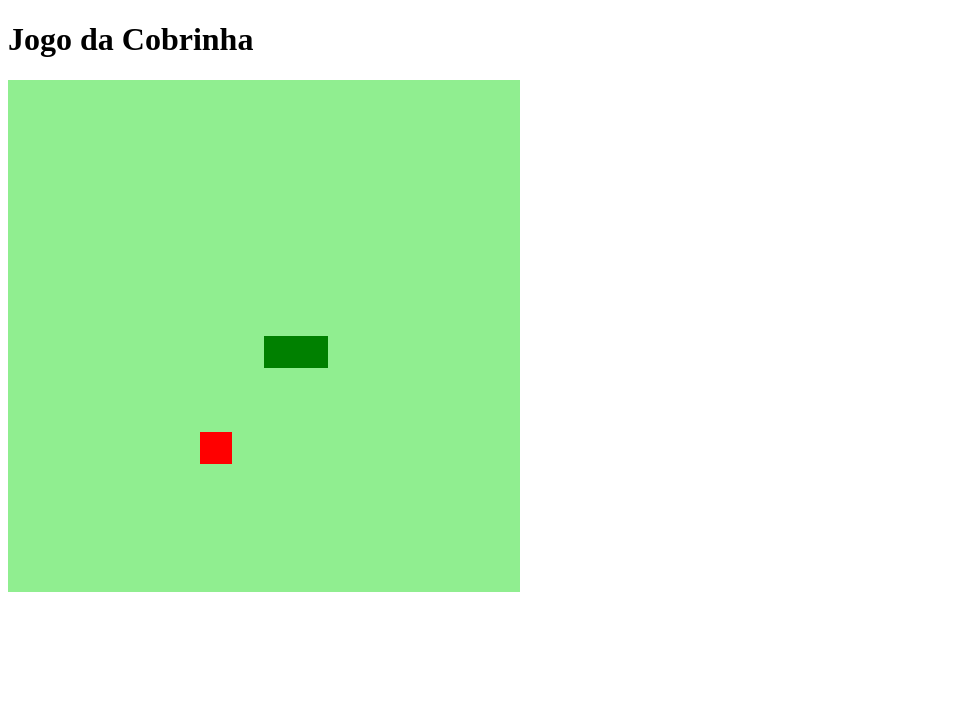
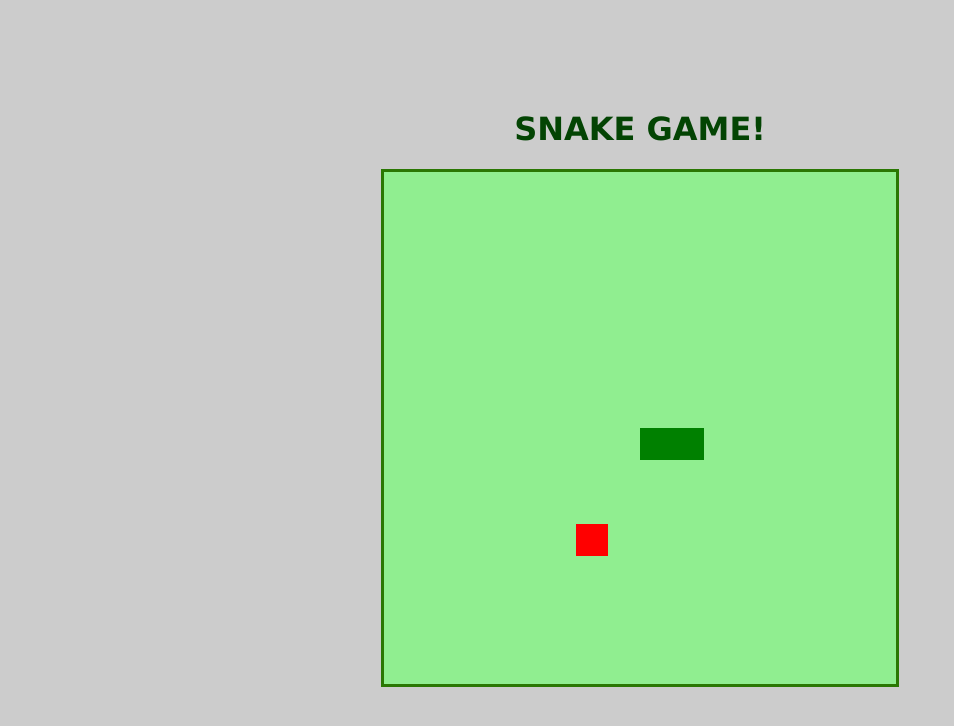
Before and after one commit to AndreFelsemburgh/jogo-cobrinha, a plain HTML site: page index.html in a window 1280 px wide. Shown: the whole page, without its empty margins (0-954 px from the left). Drawn offline with Linux system fonts and the light colour scheme.

Commit message:
adicionar estilização ao body

```diff
--- a/css/style.css
+++ b/css/style.css
@@ -0,0 +1,15 @@
+body {
+    height: 95vh;
+    width: 95;
+    display: flex;
+    justify-content: center;
+    align-items: center;
+    flex-direction: column;
+    color: #034403;
+    font-family: 'Lucida Sans', 'Lucida Sans Regular', 'Lucida Grande', 'Lucida Sans Unicode', sans-serif;
+    background-color: #cccccc;
+}
+
+canvas {
+    border: 3px solid #2a7703;
+}
--- a/index.html
+++ b/index.html
@@ -8,7 +8,7 @@
     <!-- o defer faz o javascript ser carregado no final -->
 </head>
 <body>
-    <h1>Jogo da Cobrinha</h1>
+    <h1>SNAKE GAME!</h1>
     <!-- primeiro criamos o canvas
     Ele é o elemento que trabalha a parte gráfica do jogo/da animação/do video que for colocado/ da animaçao de fotos, etc. -->
     <canvas id="snake" width="512" height="512"></canvas>
```
